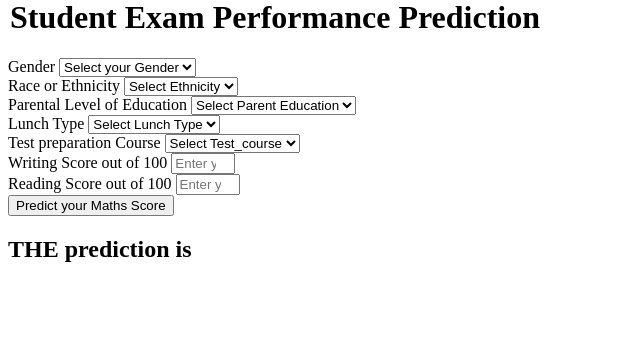
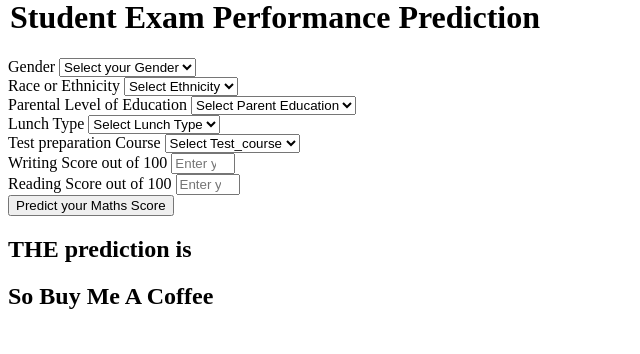
Before and after one commit to BaratamDurgaprasad/MLProject, a Flask app: page /PredictData in a window 1280 px wide. Shown: the part 67-421 px from the top of the page, without its empty margins (0-640 px from the left). Run offline with Flask 3, Linux system fonts and the light colour scheme.

Commit message:
Update home.html
Clear Text

```diff
--- a/templates/home.html
+++ b/templates/home.html
@@ -108,5 +108,8 @@
     <h2>
        THE  prediction is {{results}}
     </h2>
+    <h2>
+       So Buy Me A Coffee
+    </h2>
    <body>
 </html>
```
